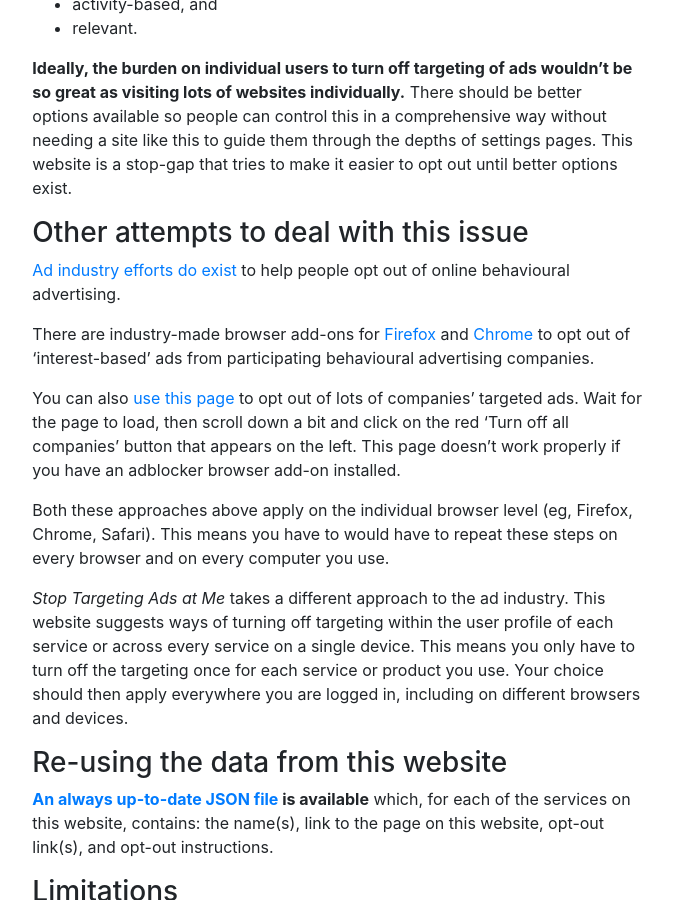
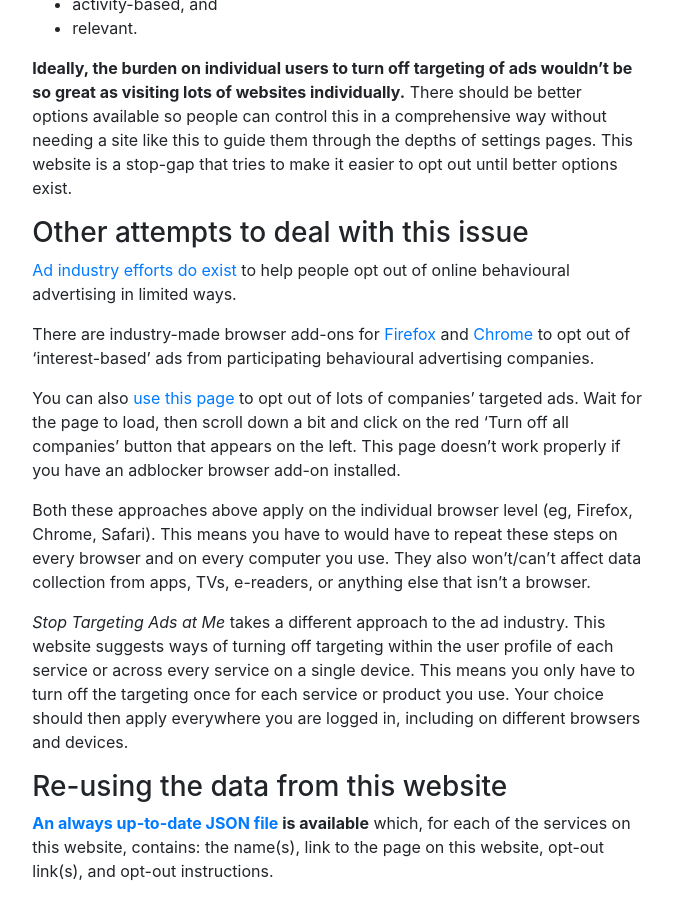
Before and after one commit to edjw/stop-targeting-ads-me, a Jekyll site: the page built from about.md, in a window 1280 px wide and 900 px high, scrolled down 640 px. Shown: the whole window, without its empty margins (196-869 px from the left). Built offline with Jekyll 4.4.1, drawn with Linux system fonts in a browser that asks for light colours; comment, search, counter and statistics services are not loaded.

Commit message:
small about changes

```diff
--- a/about.md
+++ b/about.md
@@ -26,13 +26,13 @@ You may see this kind of advertising referred to in ways including:
 
 ### Other attempts to deal with this issue
 
-[Ad industry efforts do exist](http://www.youronlinechoices.com/uk/your-ad-choices) to help people opt out of online behavioural advertising.
+[Ad industry efforts do exist](http://www.youronlinechoices.com/uk/your-ad-choices) to help people opt out of online behavioural advertising in limited ways.
 
 There are industry-made browser add-ons for [Firefox](https://addons.mozilla.org/en-US/firefox/addon/youronlinechoices-plugin) and [Chrome](https://chrome.google.com/webstore/detail/protect-my-choices/hdgloanjhdcenjgiafkpbehddcnonlic) to opt out of 'interest-based' ads from participating behavioural advertising companies.
 
 You can also [use this page](http://www.youronlinechoices.com/uk/your-ad-choices) to opt out of lots of companies' targeted ads. Wait for the page to load, then scroll down a bit and click on the red 'Turn off all companies' button that appears on the left. This page doesn't work properly if you have an adblocker browser add-on installed.
 
-Both these approaches above apply on the individual browser level (eg, Firefox, Chrome, Safari). This means you have to would have to repeat these steps on every browser and on every computer you use.
+Both these approaches above apply on the individual browser level (eg, Firefox, Chrome, Safari). This means you have to would have to repeat these steps on every browser and on every computer you use. They also won't/can't affect data collection from apps, TVs, e-readers, or anything else that isn't a browser.
 
 *Stop Targeting Ads at Me* takes a different approach to the ad industry. This website suggests ways of turning off targeting within the user profile of each service or across every service on a single device. This means you only have to turn off the targeting once for each service or product you use. Your choice should then apply everywhere you are logged in, including on different browsers and devices.
 
```
